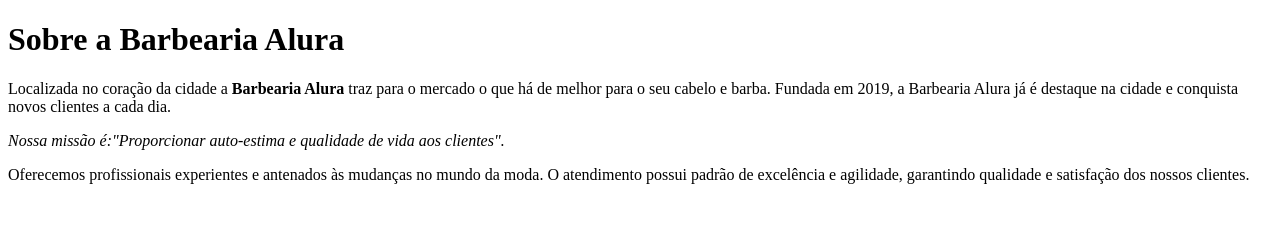
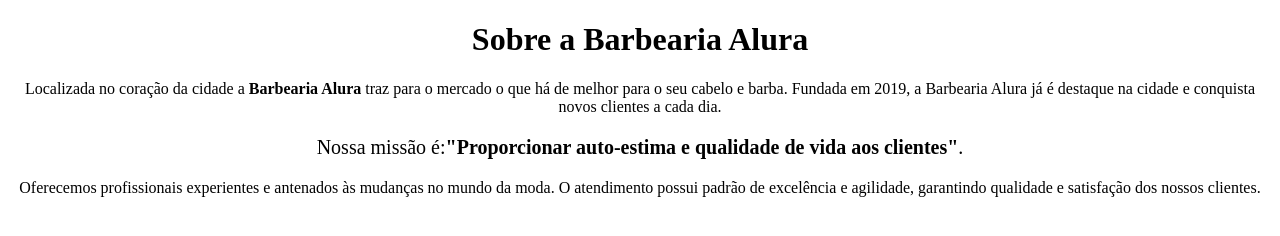
Before and after one commit to limabrZ/primero-hub, a plain HTML site: page lima.html in a window 1280 px wide. Drawn offline with Linux system fonts and the light colour scheme.

Commit message:
Add files via upload

```diff
--- a/lima.html
+++ b/lima.html
@@ -1,12 +1,18 @@
 <!DOCTYPE html>
 <html lang="pt-br">
-	<meta charset="UTF-8">
-	<title>Barbearia Aluda do lima</title>
-	<h1>Sobre a Barbearia Alura</h1>
+	<head>
+		<meta charset="UTF-8">
+		<title>Barbearia Aluda do lima</title>
+	</head>
+	<body>
+		<h1 style="text-align: center;">Sobre a Barbearia Alura</h1>
 
-	<p>Localizada no coração da cidade a <strong>Barbearia Alura</strong> traz para o mercado o que há de melhor para o seu cabelo e barba. Fundada em 2019, a Barbearia Alura já é destaque na cidade e conquista novos clientes a cada dia.</p>
+		<p style="text-align: center;">Localizada no coração da cidade a <strong>Barbearia Alura</strong> traz para o mercado o que há de melhor para o seu cabelo e barba. Fundada em 2019, a Barbearia Alura já é destaque na cidade e conquista novos clientes a cada dia.</p>
 
-	<p><em>Nossa missão é:<strong></strong>"Proporcionar auto-estima e qualidade de vida aos clientes"</strong>.</em></p>
+		<p style="font-size: 20px; text-align: center; ><em>Nossa missão é:<strong>"Proporcionar auto-estima e qualidade de vida aos clientes"</strong>.</em></p>
 
-	<p>Oferecemos profissionais experientes e antenados às mudanças no mundo da moda. O atendimento possui padrão de excelência e agilidade, garantindo qualidade e satisfação dos nossos clientes.</p>
+		<p style="text-align: center;">Oferecemos profissionais experientes e antenados às mudanças no mundo da moda. O atendimento possui padrão de excelência e agilidade, garantindo qualidade e satisfação dos nossos clientes.</p>
+	</body>
+
+
 </html>
```
